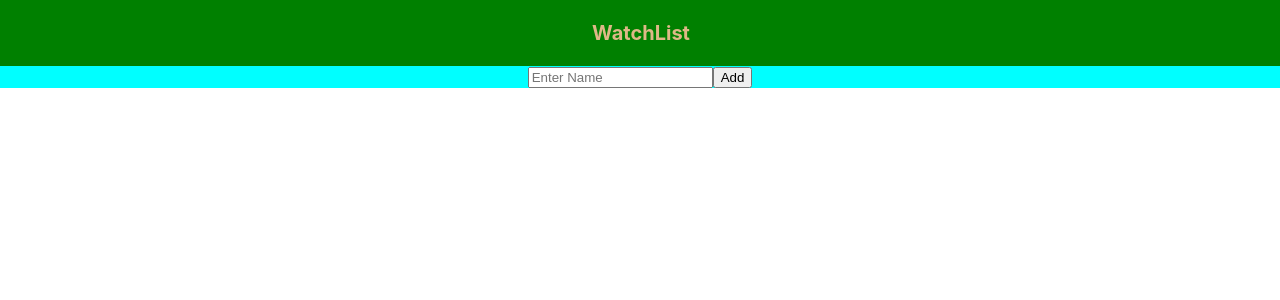
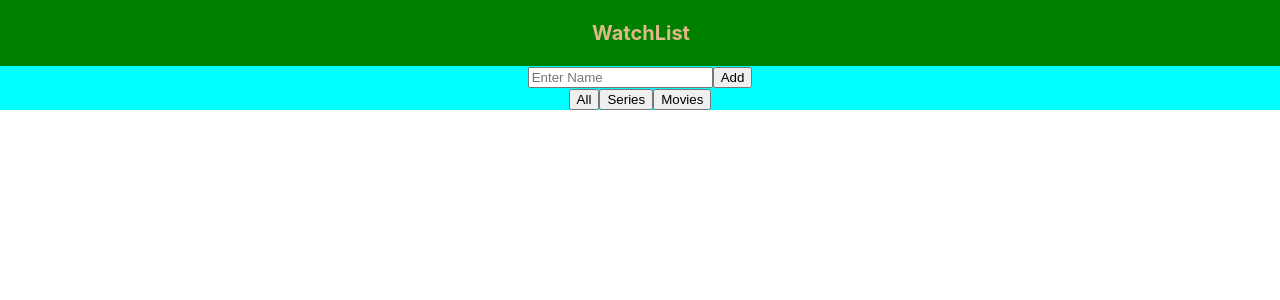
Before and after one commit to abhiofcl/watchlist, a React (Create React App) app: page / in a window 1280 px wide. Shown: the top 300 px of the page. Built offline with nearby package versions, Linux system fonts and the light colour scheme.

Commit message:
added extra buttons and working on components

```diff
--- /dev/null
+++ b/src/components/InputComp/ShowInput.js
@@ -0,0 +1,24 @@
+import React from "react";
+
+const ShowInput = (props) => {
+  return (
+    <>
+      <input
+        value={props.show}
+        onChange={props.handleChange}
+        id="showName"
+        type="text"
+        placeholder="Enter Name"
+      />
+      <button type="submit" onClick={props.handleClick}>
+        Add
+      </button>
+      <br />
+      <button>All</button>
+      <button>Series</button>
+      <button>Movies</button>
+    </>
+  );
+};
+
+export default ShowInput;
--- a/src/components/MainSection/MainSection.js
+++ b/src/components/MainSection/MainSection.js
@@ -1,25 +1,26 @@
 import React, { useState } from "react";
 import "./mainpage.css";
+import ShowInput from "../InputComp/ShowInput";
+
 const MainSection = () => {
   const [show, setShow] = useState("");
+  const [listItems, setlist] = useState([]);
   const handleChange = (event) => {
     setShow(event.target.value);
   };
   const handleClick = () => {
-    alert(show);
+    setlist((prevList) => [...prevList, show]);
+    setShow("");
+    alert("show");
   };
   return (
     <div className="mainpage">
-      <input
-        value={show}
-        onChange={handleChange}
-        id="showName"
-        type="text"
-        placeholder="Enter Name"
-      />
-      <button type="submit" onClick={handleClick}>
-        Add
-      </button>
+      <ShowInput show={show} onChange={handleChange} onClick={handleClick} />
+      <ul>
+        {listItems.map((item, index) => (
+          <li key={index}>{item}</li>
+        ))}
+      </ul>
     </div>
   );
 };
```
Also changed, not shown: src/components/InputComp/showinput.css (added).
